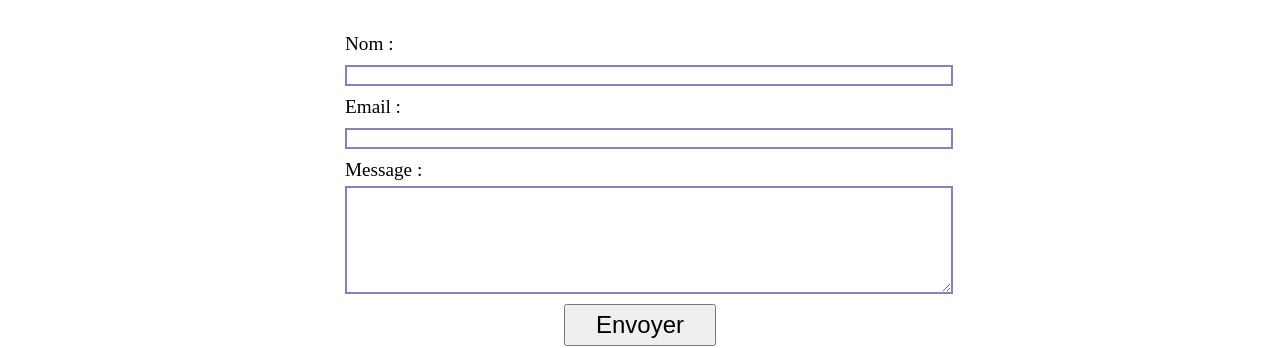
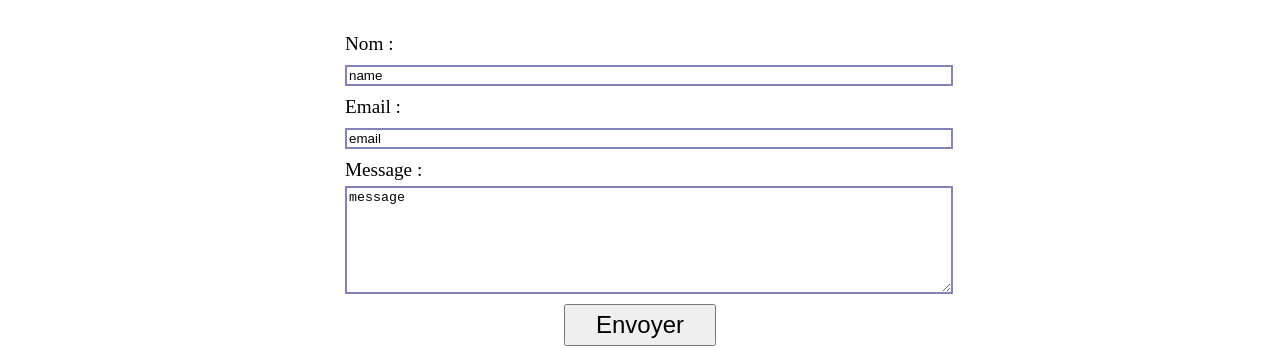
Before and after one commit to lamOpenclassroom/portfolio, a React (Create React App) app: page /contact in a window 1280 px wide. Shown: the part 192-540 px from the top of the page. Built offline with nearby package versions, Linux system fonts and the light colour scheme.

Commit message:
parameter correction Netlify 1

```diff
--- a/src/pages/Contact.js
+++ b/src/pages/Contact.js
@@ -8,11 +8,11 @@ function Contact() {
             <form name="contact" method="POST" id="block-form">
             <input type="hidden" name="form-name" value="contact"/>
                 <label for="name"> Nom :</label>
-                    <input className="effet" type="text" name="name"/>
+                    <input className="effet" type="text" name="name" value="name"/>
                 <label for="email"> Email :</label>
-                    <input className="effet" type="email" name="email"/>
+                    <input className="effet" type="email" name="email" value="email"/>
                 <label for="message"> Message :</label>
-                    <textarea className="effet" name="message"></textarea>
+                    <textarea className="effet" name="message" value="message"></textarea>
             </form>
 
             <button type="submit">Envoyer</button>
```
